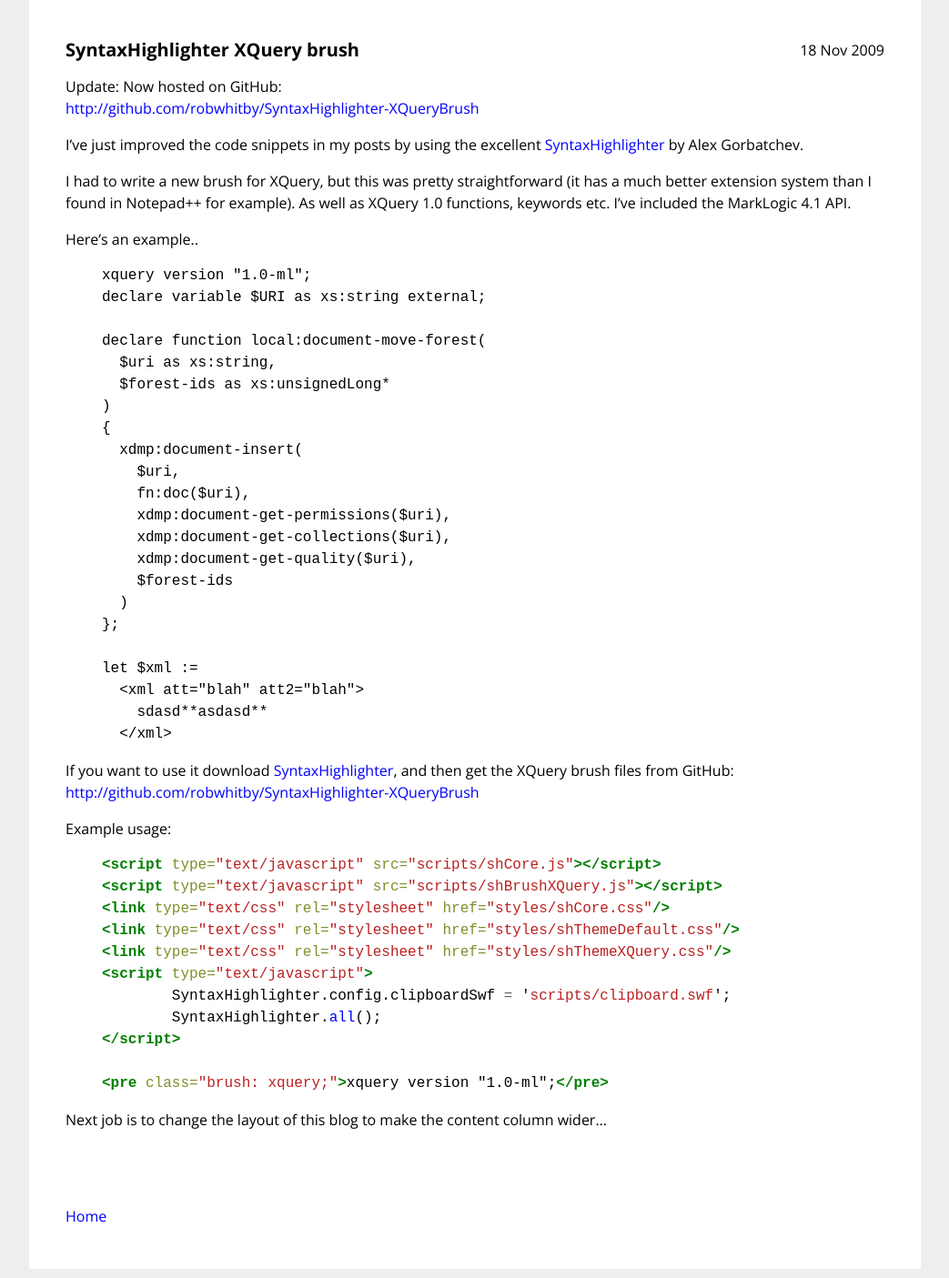
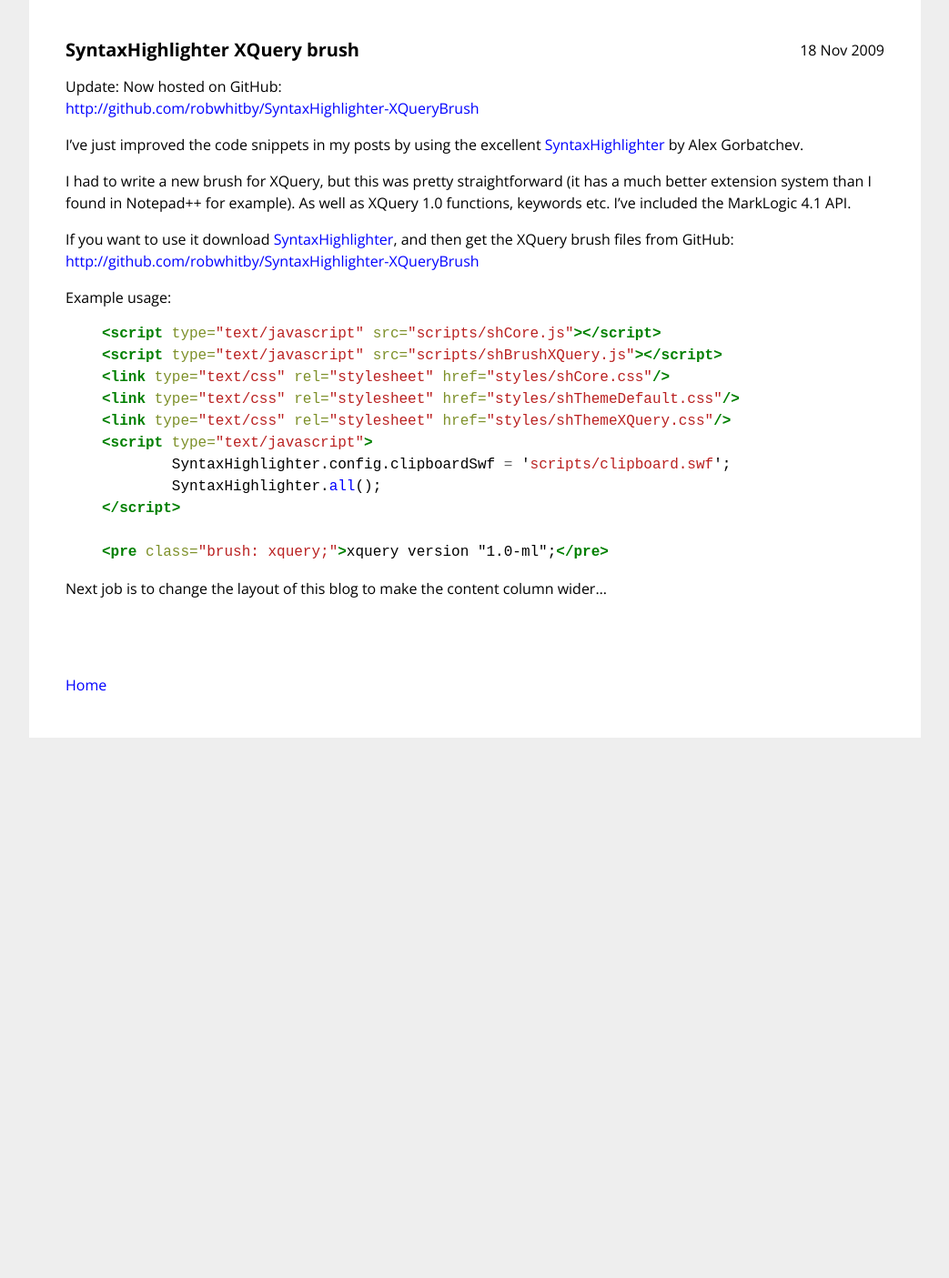
Before and after one commit to robwhitby/robwhitby.github.com, a Jekyll site: the page built from _posts/2009-11-18-syntaxhighlighter-xquery-brush.md, in a window 1280 px wide, cut to the strip 142-1547 px from the top of the page. Shown: the whole strip at 91% size, without its empty margins (118-1161 px from the left). Built offline with Jekyll 4.4.1, drawn with Linux system fonts in a browser that asks for light colours; Markdown is read by kramdown in place of the engine named in the settings; after the commit the page ends 963 px from its top, so only the background shows below that.

Commit message:
remove wrong example

```diff
--- a/_posts/2009-11-18-syntaxhighlighter-xquery-brush.md
+++ b/_posts/2009-11-18-syntaxhighlighter-xquery-brush.md
@@ -12,38 +12,10 @@ I’ve just improved the code snippets in my posts by using the excellent [Synta
 
 I had to write a new brush for XQuery, but this was pretty straightforward (it has a much better extension system than I found in Notepad++ for example). As well as XQuery 1.0 functions, keywords etc. I’ve included the MarkLogic 4.1 API.
 
-Here’s an example..
-
-{% highlight xqy %}
-xquery version "1.0-ml";
-declare variable $URI as xs:string external;
-
-declare function local:document-move-forest(
-  $uri as xs:string,
-  $forest-ids as xs:unsignedLong*
-)
-{
-  xdmp:document-insert(
-    $uri,
-    fn:doc($uri),
-    xdmp:document-get-permissions($uri),
-    xdmp:document-get-collections($uri),
-    xdmp:document-get-quality($uri),
-    $forest-ids
-  )
-};
-
-let $xml :=
-  <xml att="blah" att2="blah">
-    sdasd**asdasd**
-  </xml>
-{% endhighlight %}
-
 If you want to use it download [SyntaxHighlighter][2], and then get the XQuery brush files from GitHub:
 <http://github.com/robwhitby/SyntaxHighlighter-XQueryBrush>
 
 Example usage:
-
 
 {% highlight html %}
 <script type="text/javascript" src="scripts/shCore.js"></script>
```
